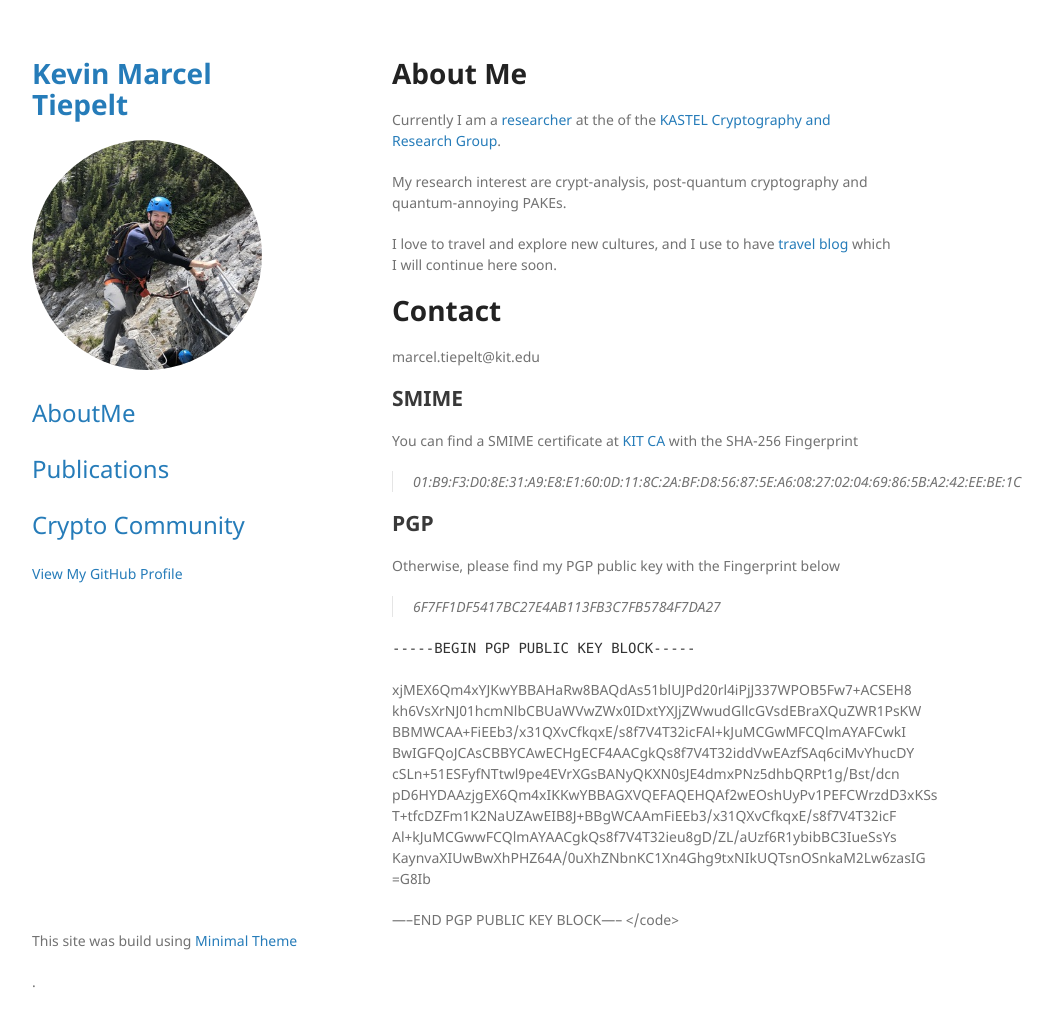
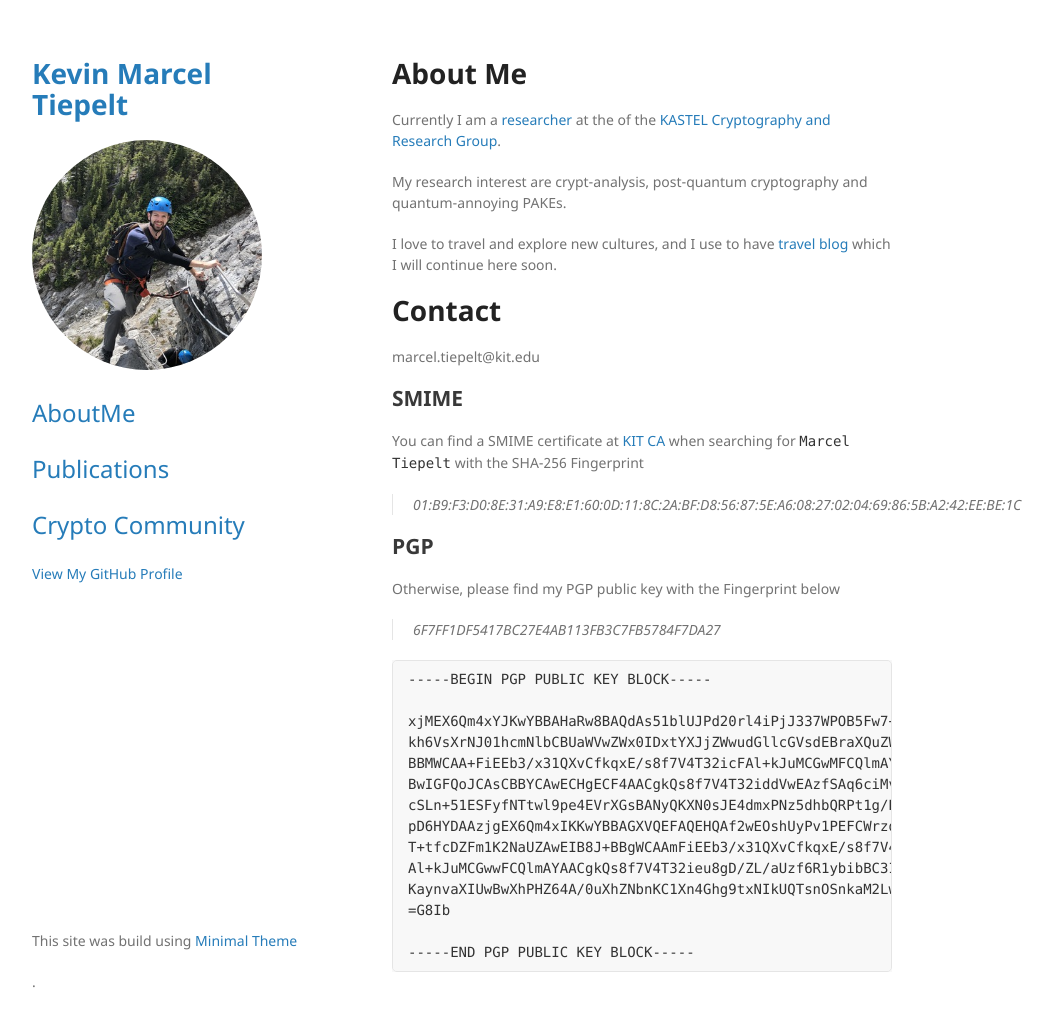
Before and after one commit to mtiepelt/mtiepelt.github.io, a Jekyll site: the page built from Pages/AboutMe.md, in a window 1280 px wide and 1042 px high. Shown: the top 1027 px of the window, without its empty margins (178-1231 px from the left). Built offline with Jekyll 4.4.1, drawn with Linux system fonts in a browser that asks for light colours; the repository's description, which GitHub fills in, is left out; our own code applies the rules of GitHub Pages for plain Markdown files.

Commit message:
fixed PGP key from Markdown?

````diff
--- a/Pages/AboutMe.md
+++ b/Pages/AboutMe.md
@@ -20,7 +20,7 @@ marcel.tiepelt@kit.edu
 
 
 ## SMIME
-You can find a SMIME certificate at [KIT CA](https://search.ca.kit.edu) with the SHA-256 Fingerprint
+You can find a SMIME certificate at [KIT CA](https://search.ca.kit.edu) when searching for `Marcel Tiepelt` with the SHA-256 Fingerprint
 
 > 01:B9:F3:D0:8E:31:A9:E8:E1:60:0D:11:8C:2A:BF:D8:56:87:5E:A6:08:27:02:04:69:86:5B:A2:42:EE:BE:1C
 
@@ -30,7 +30,7 @@ Otherwise, please find my PGP public key with the Fingerprint below
 
 > 6F7FF1DF5417BC27E4AB113FB3C7FB5784F7DA27
 
-<code>
+```
 -----BEGIN PGP PUBLIC KEY BLOCK-----
 
 xjMEX6Qm4xYJKwYBBAHaRw8BAQdAs51blUJPd20rl4iPjJ337WPOB5Fw7+ACSEH8
@@ -45,4 +45,4 @@ KaynvaXIUwBwXhPHZ64A/0uXhZNbnKC1Xn4Ghg9txNIkUQTsnOSnkaM2Lw6zasIG
 =G8Ib
 
 -----END PGP PUBLIC KEY BLOCK-----
-</code>
+```
````
